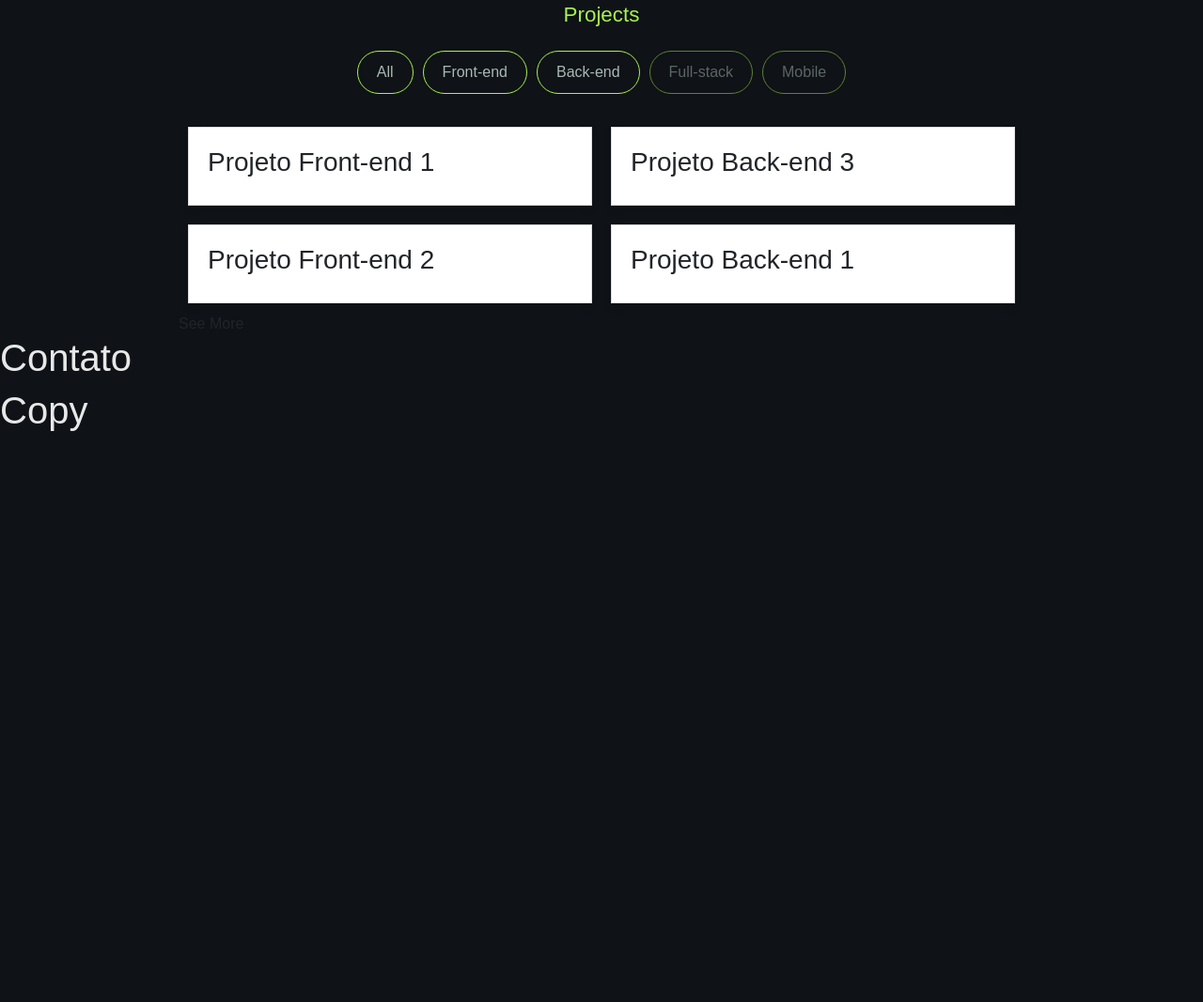
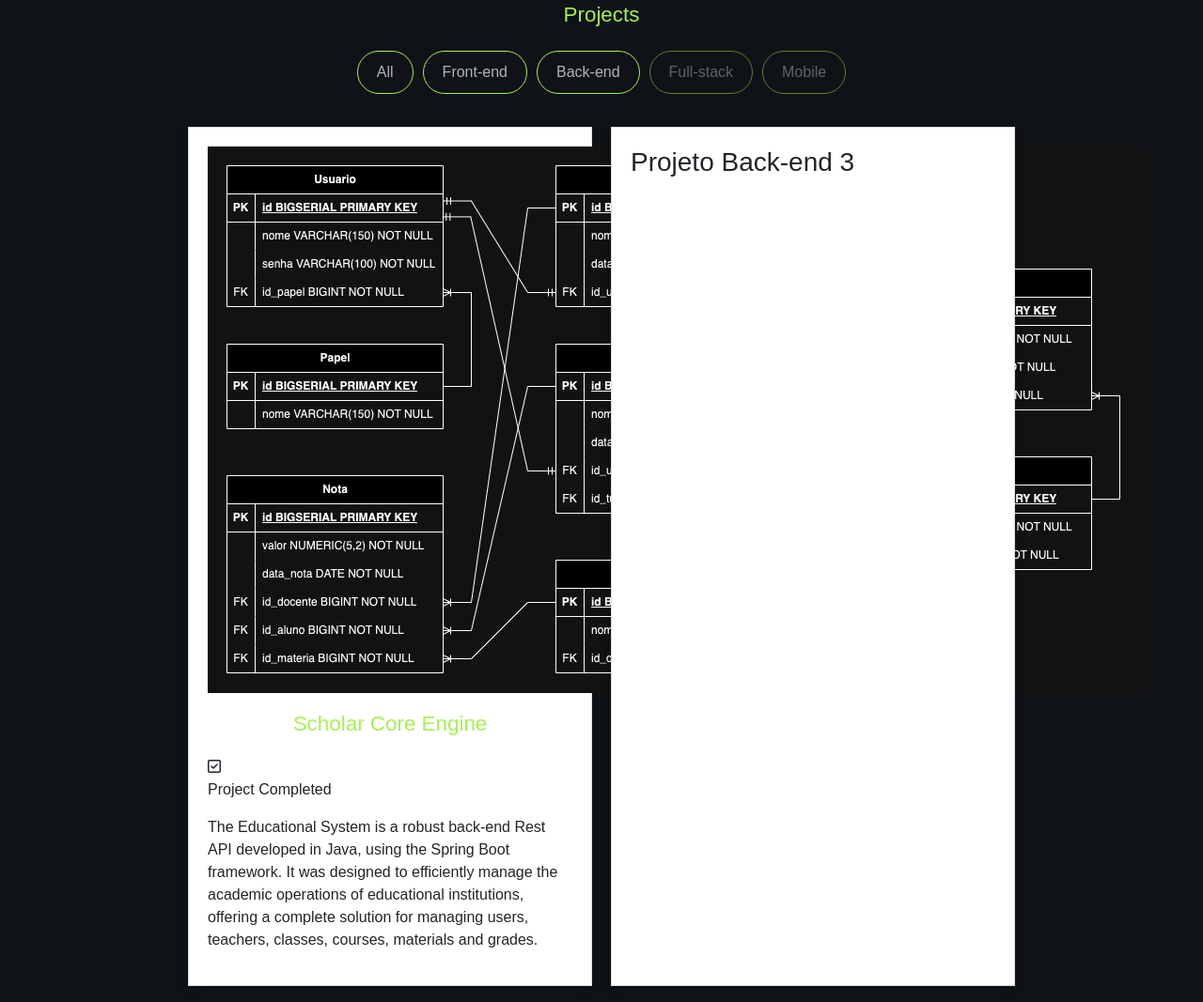
Before and after one commit to devleo-m/portfolio, a plain HTML site: page index.html in a window 1280 px wide. Shown: the part 1983-3050 px from the top of the page at 94% size. Before the commit the page ends 2452 px from the top, so only its background shows below. Drawn offline with nearby package versions, Linux system fonts and the light colour scheme.

Commit message:
Update index.html

```diff
--- a/index.html
+++ b/index.html
@@ -174,7 +174,6 @@
 
   <hr>
 
-
   <section id="projects">
     <h1>Projects</h1>
     <div class="container-project">
@@ -188,8 +187,20 @@
     </div>
     <div class="project-container">
       <!-- Projetos Front-end -->
-      <div class="project-card front-end" style="display: none;">
-        <h3>Projeto Front-end 1</h3>
+      <div class="project-card back-end" style="display: none;">
+        <div class="img-project">
+          <img src="./assets/projects/scholar.png" alt="">
+        </div>
+        <div class="title">
+          <h1>Scholar Core Engine</h1>
+        </div>
+        <div class="status-project">
+          <i class="fa-regular fa-square-check"></i>
+          <p>Project Completed</p>
+        </div>
+        <div class="paragrafo-project">
+          <p>The Educational System is a robust back-end Rest API developed in Java, using the Spring Boot framework. It was designed to efficiently manage the academic operations of educational institutions, offering a complete solution for managing users, teachers, classes, courses, materials and grades.</p>
+        </div>
       </div>
       <div class="project-card front-end" style="display: none;">
         <h3>Projeto Front-end 2</h3>
@@ -201,9 +212,6 @@
         <h3>Projeto Front-end 4</h3>
       </div>
       <!-- Projetos Back-end -->
-      <div class="project-card back-end " style="display: none;">
-        <h3>Projeto Back-end 1</h3>
-      </div>
       <div class="project-card back-end " style="display: none;">
         <h3>Projeto Back-end 2</h3>
       </div>
```
